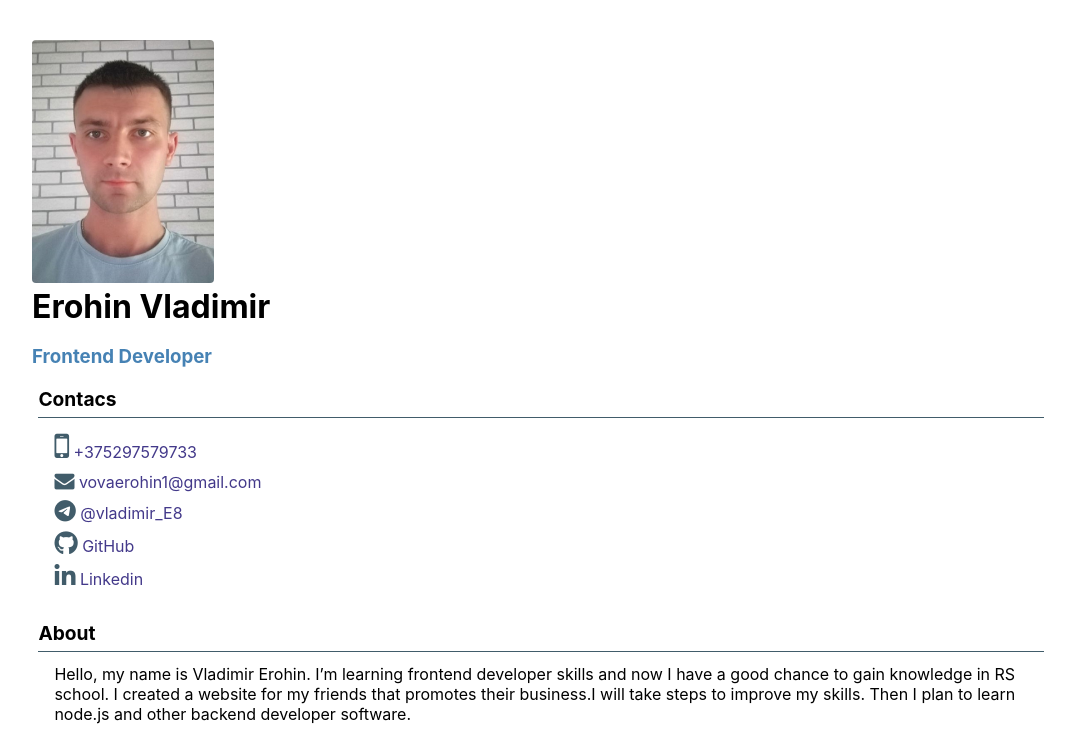
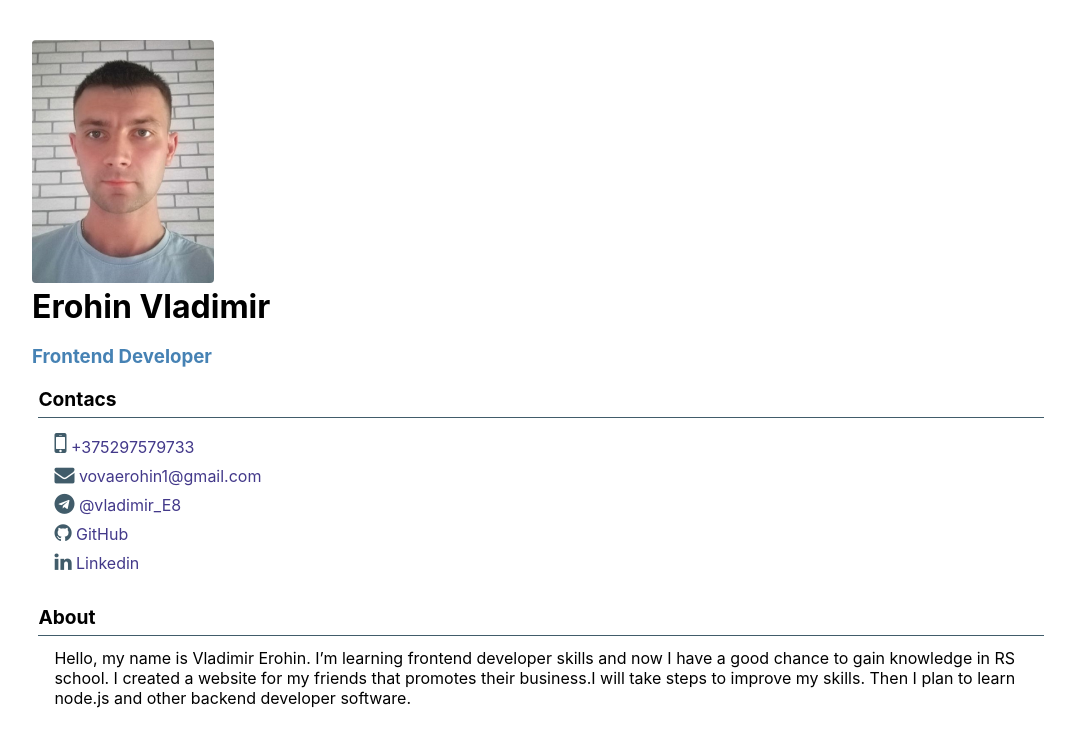
Before and after one commit to VladimirErohin/rsschool-cv, a plain HTML site: page index.html in a window 1280 px wide. Shown: the top 737 px of the page, without its empty margins (102-1177 px from the left). Drawn offline with Linux system fonts and the light colour scheme.

Commit message:
fix: inline style

```diff
--- a/index.html
+++ b/index.html
@@ -19,20 +19,16 @@
             <div class="title_item_info">Contacs</div>
             <div class="down_line"></div>
             <p><a href="tel:+375297579733">
-                <i class="fa fa-mobile-phone" style="font-size:34px;color:#415c6a"></i> +375297579733</a>
+                <i class="fa phone">&#xf10b;</i> +375297579733</a>
             </p>
             <p><a href="mailto:vovaerohin1@gmail.com">
-                <i class="fa fa-envelope" style="font-size:20px;color:#415c6a"></i> vovaerohin1@gmail.com</a>
+                <i class="fa">&#xf0e0;</i> vovaerohin1@gmail.com</a>
             </p>
-            <p><a href="https://t.me/vladimir_E8"><i class="fa fa-telegram" style="font-size:22px;color:#415c6a"></i>
-                @vladimir_E8</a>
+            <p><a href="https://t.me/vladimir_E8"><i class="fa">&#xf2c6;</i>  @vladimir_E8</a>
             </p>
-            <p><a href="https://github.com/VladimirErohin"><i class="fa fa-github"
-                                                              style="font-size:24px;color:#415c6a"></i> GitHub</a>
+            <p><a href="https://github.com/VladimirErohin"><i class="fa">&#xf09b;</i>   GitHub</a>
             </p>
-            <p><a href="https://www.linkedin.com/in/vladimir-erohin/"><i class="fa fa-linkedin"
-                                                                         style="font-size:24px;color:#415c6a"></i>
-                Linkedin</a>
+            <p><a href="https://www.linkedin.com/in/vladimir-erohin/"><i class="fa">&#xf0e1;</i>    Linkedin</a>
             </p>
         </div>
         <div class="container_item">
--- a/style.css
+++ b/style.css
@@ -15,6 +15,16 @@
 a {
     text-decoration: none;
     color: #43398a
+}
+
+i.fa{
+    font-size:20px;
+    color:#415c6a;
+}
+
+i.fa.phone{
+    font-size:28px;
+    color:#415c6a;
 }
 
 .link_cv_rs {
```
